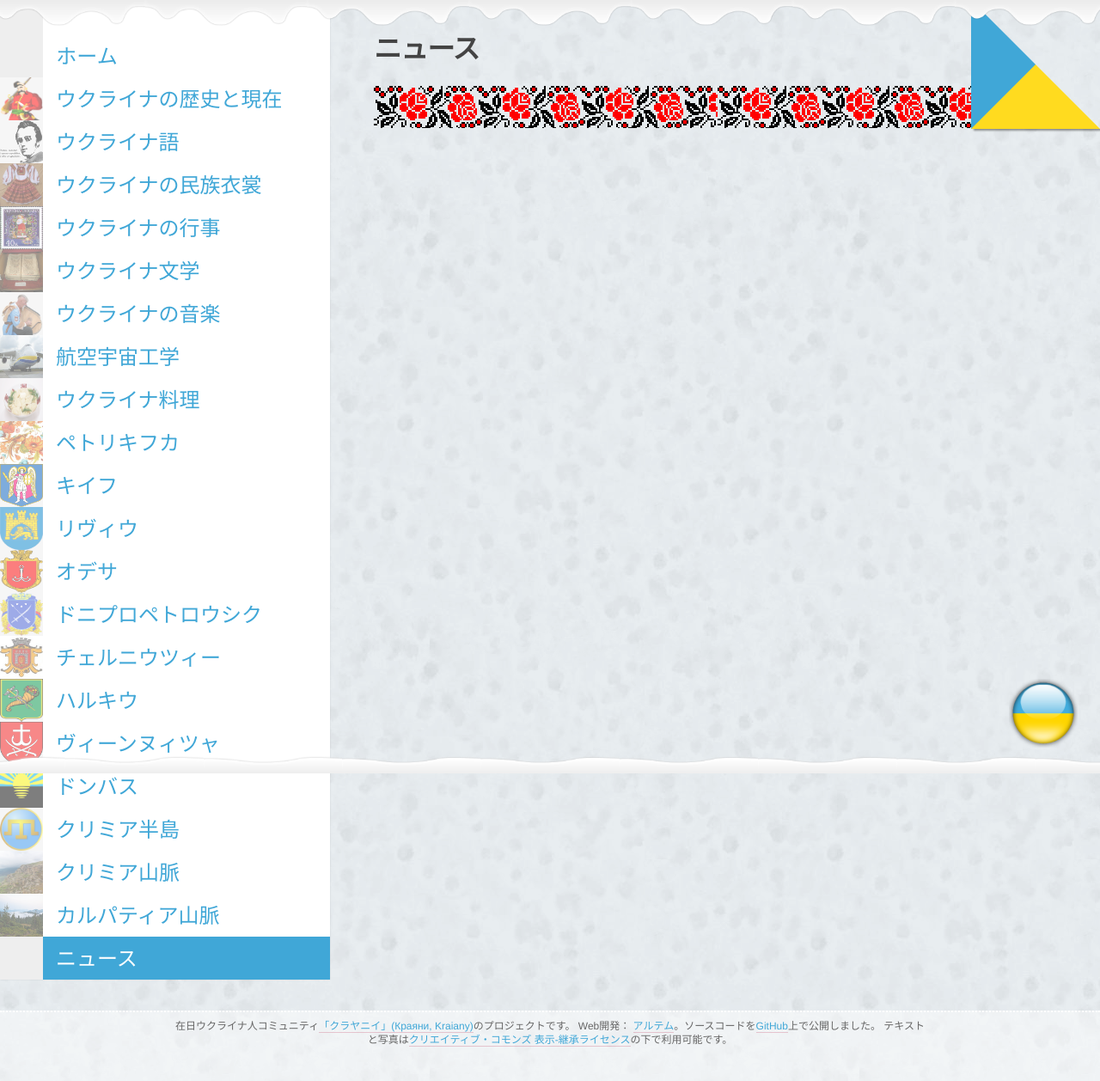
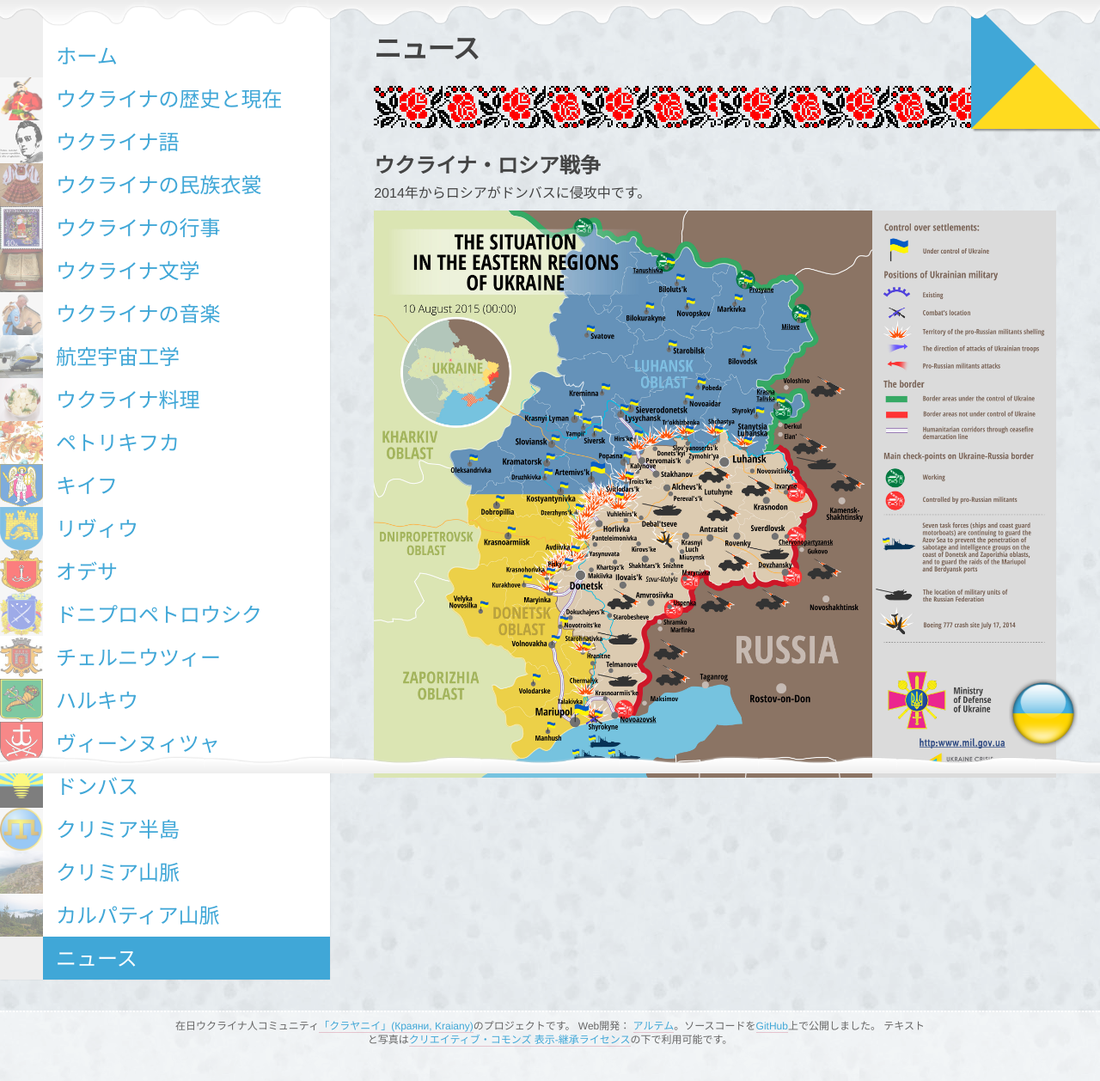
Before and after one commit to Kraiany/ukraine-info, a Jekyll site: the page built from z9_news.md, in a window 1280 px wide. Shown: the whole page at 86% size. Built offline with Jekyll 4.4.1, drawn with Linux system fonts in a browser that asks for light colours; Markdown is read by kramdown in place of the engine named in the settings; a script that is not in the unit is left out.

Commit message:
Invasion map

```diff
--- a/z9_news.md
+++ b/z9_news.md
@@ -4,6 +4,16 @@ title: ニュース
 description: ウクライナの最新ニュース
 image: css/images/transparent.gif
 ---
+
+## ウクライナ・ロシア戦争
+2014年からロシアがドンバスに侵攻中です。
+
+<div class="lazyload">
+<!--
+<img src="photos/donbas/10-08_eng.jpg"/>
+-->
+</div>
+
 <div id="FeederNinja_d39fe9a6d0eb48c9ab8e37941dd89739"></div>
 <script type="text/javascript">
 (function() {
```
Also changed, not shown: photos/donbas/10-08_eng.jpg (added).
